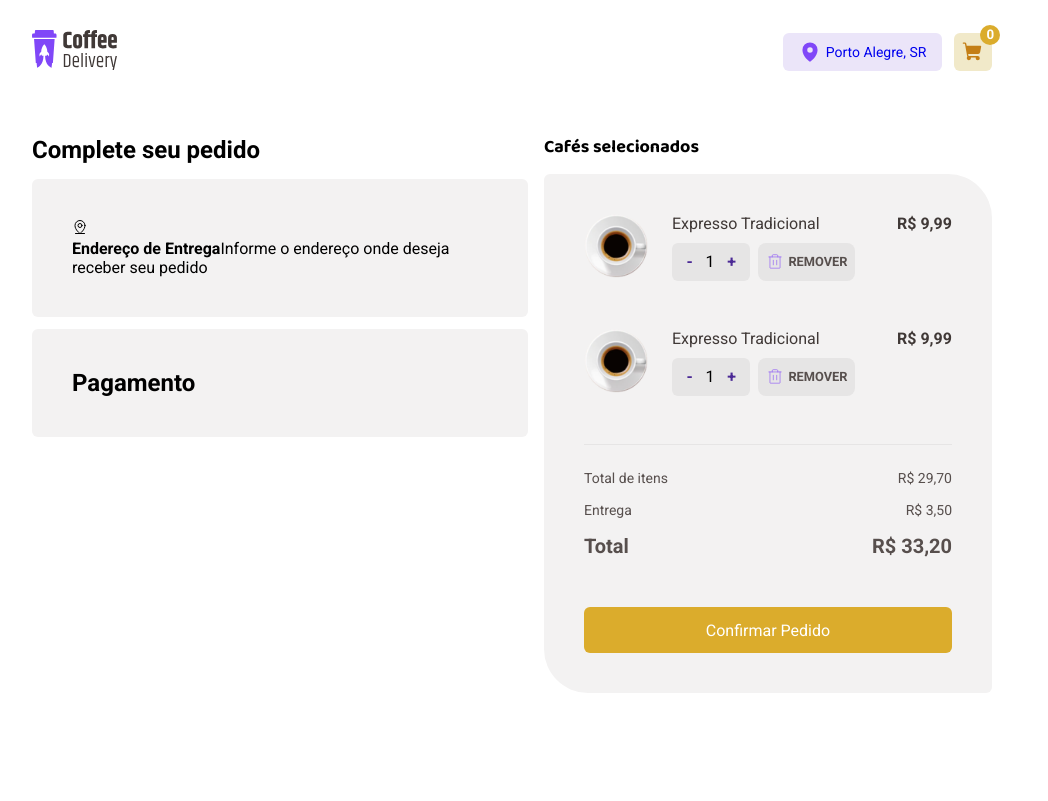
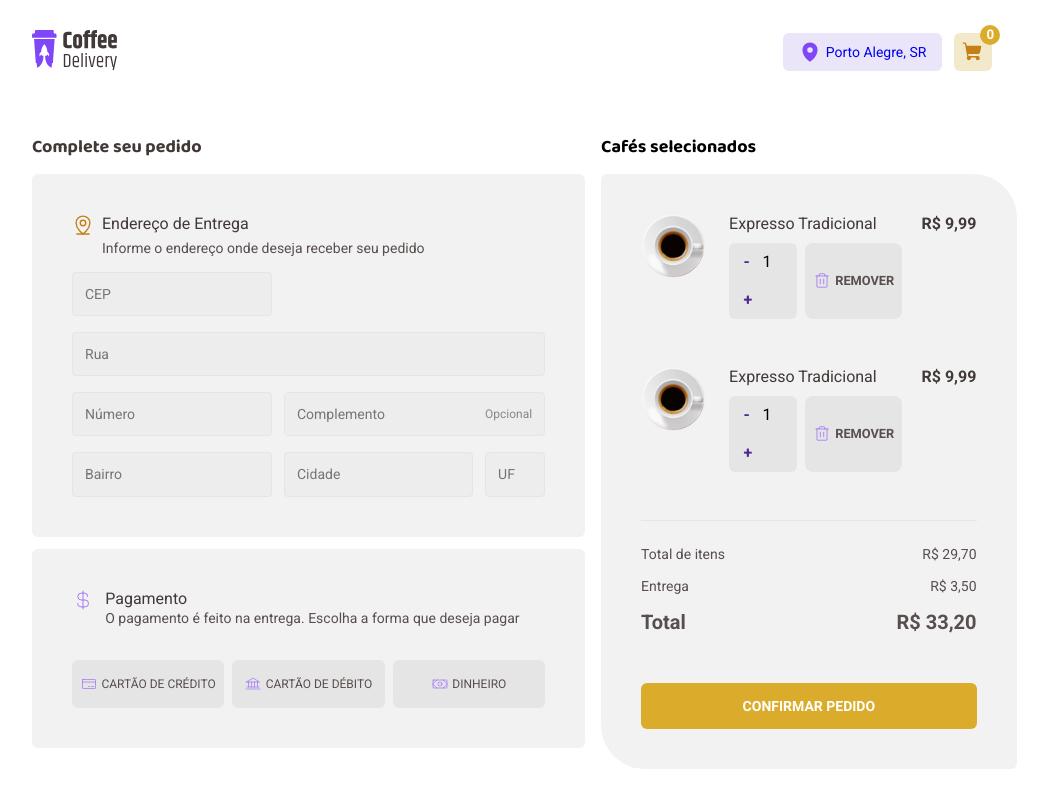
Before and after one commit to PedroMakengo/ignite-coffe-delivery, a React (Vite) app: page /checkout in a window 1280 px wide. Shown: the whole page, without its empty margins (128-1176 px from the left). Built offline with nearby package versions, Linux system fonts and the light colour scheme.

Commit message:
Trabalhando na parte da UI

```diff
--- a/src/components/Header/index.tsx
+++ b/src/components/Header/index.tsx
@@ -8,11 +8,11 @@ export function Header() {
   return (
     <Container>
       <Content>
-        <NavLink to="/home">
+        <NavLink to="/">
           <img src={logo} />
         </NavLink>
         <nav>
-          <ButtonCity to="/home">
+          <ButtonCity to="/">
             <MapPin size={22} color="#8047F8" weight="fill" />
             Porto Alegre, SR
           </ButtonCity>
--- a/src/pages/Checkout/components/CheckoutCoffee/styles.ts
+++ b/src/pages/Checkout/components/CheckoutCoffee/styles.ts
@@ -119,4 +119,9 @@ export const ButtonConfirmed = styled.button`
 
   background: ${(props) => props.theme['yellow']};
   color: ${(props) => props.theme['white']};
+
+  text-transform: uppercase;
+  font-weight: 700;
+
+  font-size: 0.875rem;
 `
--- a/src/pages/Checkout/components/FormCheckout/index.tsx
+++ b/src/pages/Checkout/components/FormCheckout/index.tsx
@@ -1,5 +1,26 @@
-import { Header, Container, Content, FormContent, Paymant } from './styles'
-import { MapPinLine } from 'phosphor-react'
+import {
+  Header,
+  HeaderDescribe,
+  Container,
+  Content,
+  FormContent,
+  Payment,
+  Form,
+  InputGroup,
+  GroupInputLabel,
+  InputGroupFooter,
+  HeaderPayment,
+  ContentPayment,
+  BodyPayment,
+} from './styles'
+
+import {
+  MapPinLine,
+  CurrencyDollar,
+  CreditCard,
+  Bank,
+  Money,
+} from 'phosphor-react'
 
 export function FormCheckout() {
   return (
@@ -7,17 +28,57 @@ export function FormCheckout() {
       <h2>Complete seu pedido</h2>
       <Content>
         <FormContent>
-          <Header className="header">
-            <MapPinLine />
-            <div>
+          <Header>
+            <MapPinLine size={22} color="#C47F17" />
+            <HeaderDescribe>
               <strong>Endereço de Entrega</strong>
               <span>Informe o endereço onde deseja receber seu pedido</span>
-            </div>
+            </HeaderDescribe>
           </Header>
+
+          <Form>
+            <input type="text" placeholder="CEP" />
+            <input type="text" placeholder="Rua" />
+            <InputGroup>
+              <input type="text" placeholder="Número" />
+              <GroupInputLabel>
+                <input type="text" id="complemento" placeholder="Complemento" />
+                <label htmlFor="complemento">Opcional</label>
+              </GroupInputLabel>
+            </InputGroup>
+            <InputGroupFooter>
+              <input type="text" placeholder="Bairro" />
+              <input type="text" placeholder="Cidade" />
+              <input type="text" placeholder="UF" />
+            </InputGroupFooter>
+          </Form>
         </FormContent>
-        <Paymant>
-          <h2>Pagamento</h2>
-        </Paymant>
+        <Payment>
+          <HeaderPayment>
+            <CurrencyDollar size={22} color="#8047F8" weight="thin" />
+            <ContentPayment>
+              <strong>Pagamento</strong>
+              <p>
+                O pagamento é feito na entrega. Escolha a forma que deseja pagar
+              </p>
+            </ContentPayment>
+          </HeaderPayment>
+
+          <BodyPayment>
+            <button>
+              <CreditCard size={16} color="#8047F8" weight="thin" />
+              Cartão de Crédito
+            </button>
+            <button>
+              <Bank size={16} color="#8047F8" weight="thin" />
+              Cartão de Débito
+            </button>
+            <button>
+              <Money size={16} color="#8047F8" weight="thin" />
+              Dinheiro
+            </button>
+          </BodyPayment>
+        </Payment>
       </Content>
     </Container>
   )
--- a/src/pages/Checkout/components/FormCheckout/styles.ts
+++ b/src/pages/Checkout/components/FormCheckout/styles.ts
@@ -2,9 +2,98 @@ import styled from 'styled-components'
 
 export const Container = styled.div`
   width: 100%;
+
+  h2 {
+    font-family: 'Baloo 2';
+    font-size: 18px;
+    font-weight: 700;
+    line-height: 130%;
+    color: ${(props) => props.theme['base-subtitle']};
+  }
 `
 
-export const Header = styled.div``
+export const Header = styled.div`
+  display: flex;
+  gap: 8px;
+`
+
+export const HeaderDescribe = styled.div`
+  display: flex;
+  flex-direction: column;
+
+  strong {
+    font-weight: 400;
+    font-size: 1rem;
+    line-height: 130%;
+    margin-bottom: 0.3rem;
+    color: ${(props) => props.theme['base-subtitle']};
+  }
+
+  span {
+    font-size: 14px;
+    font-weight: 400;
+    color: ${(props) => props.theme['base-text']};
+  }
+`
+
+export const Form = styled.form`
+  margin-top: 1rem;
+
+  display: flex;
+  flex-direction: column;
+  gap: 1rem;
+
+  input {
+    padding: 0.75rem;
+    background: ${(props) => props.theme['base-input']};
+    border: 1px solid ${(props) => props.theme['base-button']};
+    border-radius: 4px;
+
+    font-size: 14px;
+    line-height: 130%;
+
+    color: ${(props) => props.theme['base-label']};
+
+    &:first-child {
+      width: 200px;
+    }
+
+    &::placeholder {
+    }
+  }
+`
+
+export const InputGroup = styled.div`
+  display: grid;
+  grid-template-columns: 200px 1fr;
+  gap: 0.75rem;
+`
+
+export const GroupInputLabel = styled.div`
+  display: flex;
+  align-items: center;
+  justify-content: space-between;
+  border: 1px solid ${(props) => props.theme['base-button']};
+  background: ${(props) => props.theme['base-input']};
+  border-radius: 4px;
+
+  label {
+    padding-right: 0.75rem;
+    font-size: 12px;
+    color: ${(props) => props.theme['base-label']};
+  }
+
+  input {
+    border: 0;
+    border-radius: 0;
+  }
+`
+
+export const InputGroupFooter = styled.div`
+  display: grid;
+  gap: 0.75rem;
+  grid-template-columns: 200px 1fr 60px;
+`
 
 export const Content = styled.div`
   display: flex;
@@ -24,4 +113,49 @@ export const BaseContentPayment = styled.div`
 
 export const FormContent = styled(BaseContentPayment)``
 
-export const Paymant = styled(BaseContentPayment)``
+export const Payment = styled(BaseContentPayment)``
+
+export const HeaderPayment = styled.div`
+  display: flex;
+  gap: 0.7rem;
+`
+
+export const ContentPayment = styled.div`
+  strong {
+    font-weight: 400;
+    font-size: 1rem;
+    line-height: 130%;
+    color: ${(props) => props.theme['base-subtitle']};
+  }
+  p {
+    font-weight: 400;
+    font-size: 14px;
+    line-height: 130%;
+    color: ${(props) => props.theme['base-text']};
+  }
+`
+
+export const BodyPayment = styled.div`
+  display: grid;
+  margin-top: 2rem;
+  grid-template-columns: repeat(3, 1fr);
+  gap: 0.5rem;
+
+  button {
+    font-size: 12px;
+    font-weight: 400;
+    padding: 1rem 0.5rem;
+
+    color: ${(props) => props.theme['base-text']};
+    background: ${(props) => props.theme['base-button']};
+
+    border: 0;
+    border-radius: 6px;
+    text-transform: uppercase;
+
+    display: flex;
+    align-items: center;
+    justify-content: center;
+    gap: 0.3rem;
+  }
+`
--- a/src/pages/Checkout/styles.ts
+++ b/src/pages/Checkout/styles.ts
@@ -5,7 +5,7 @@ export const Container = styled.div`
   width: 75%;
 
   display: grid;
-  grid-template-columns: 1fr 448px;
+  grid-template-columns: repeat(2, 1fr);
   gap: 1rem;
 
   main {
--- a/src/router/index.tsx
+++ b/src/router/index.tsx
@@ -7,7 +7,7 @@ export function Router() {
   return (
     <Routes>
       <Route path="/" element={<DefaultLayout />}>
-        <Route path="/home" element={<Home />} />
+        <Route path="/" element={<Home />} />
         <Route path="/checkout" element={<Checkout />} />
         <Route path="/success" element={<h1>Home</h1>} />
       </Route>
```
Also changed, not shown: src/pages/Success/index.tsx (added).
